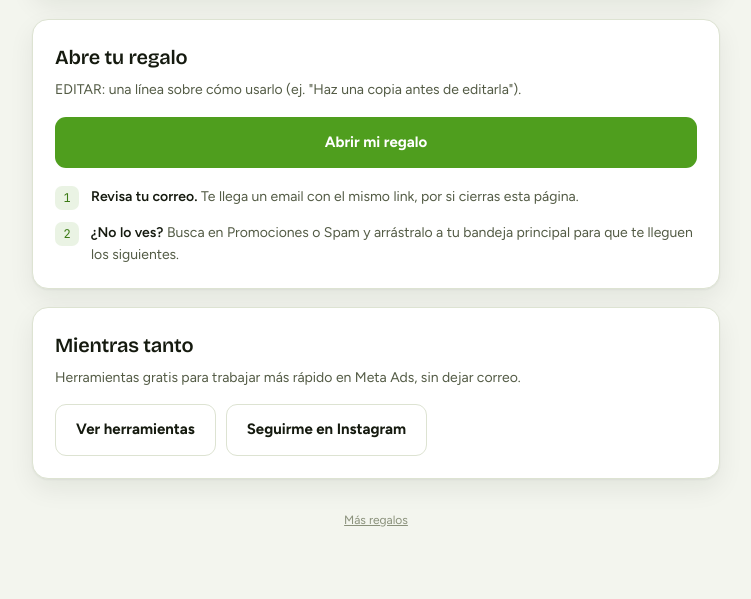
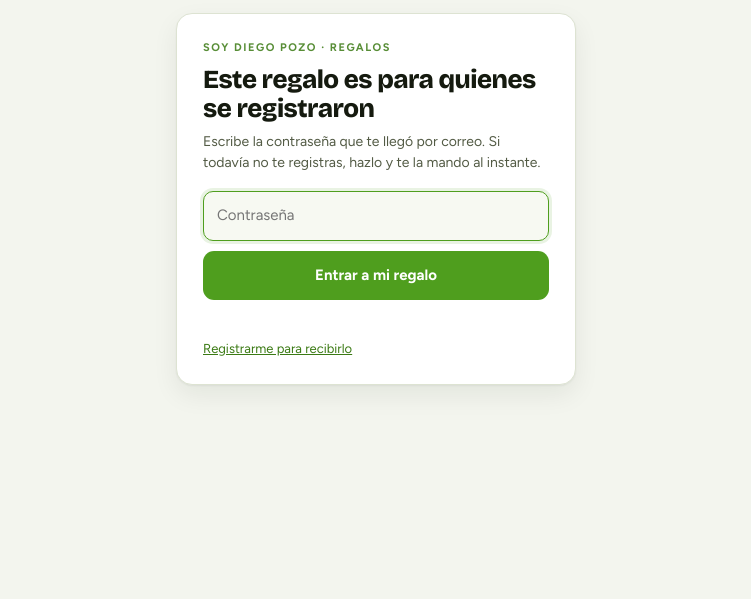
Before and after one commit to soydiegopozo/regalos, a plain HTML site: page _plantilla/gracias/index.html in a window 1280 px wide. Shown: the part 201-800 px from the top of the page, without its empty margins (264-1015 px from the left). Drawn offline with nearby package versions, Linux system fonts and the light colour scheme.

Commit message:
Protege con contraseña la plantilla de acceso

```diff
--- a/_plantilla/gracias/index.html
+++ b/_plantilla/gracias/index.html
@@ -7,6 +7,10 @@
 <title>Tu regalo está listo · Soy Diego Pozo</title>
 <!-- La página de acceso nunca debe aparecer en Google -->
 <meta name="robots" content="noindex, nofollow">
+<!-- CONTRASEÑA: pon aquí el hash de la contraseña del regalo (sácalo en /_plantilla/generar-clave/).
+     Este ejemplo corresponde a la contraseña "regalo2026". -->
+<meta name="clave" content="5aa54c3a0e38f141f9ad6c87cc83c9b52b7e9b8ee86d08796b90f5379615a0aa">
+<script src="/acceso.js"></script>
 <link rel="preconnect" href="https://fonts.googleapis.com">
 <link rel="preconnect" href="https://fonts.gstatic.com" crossorigin>
 <link rel="stylesheet" href="https://fonts.googleapis.com/css2?family=Bricolage+Grotesque:opsz,wght@12..96,600;12..96,800&family=Figtree:wght@400;500;600;700&family=JetBrains+Mono:wght@400;500&display=swap">
@@ -27,7 +31,7 @@
     <p class="sub">EDITAR: una línea sobre cómo usarlo (ej. "Haz una copia antes de editarla").</p>
 
     <!-- EDITAR: link al regalo y texto del botón según el tipo:
-         PDF        → href="regalo.pdf" download          "Descargar la guía"
+         PDF        → link de Drive (no lo subas al repo)  "Descargar la guía"
          Plantilla  → link de Canva / Google Sheets        "Hacer mi copia de la plantilla"
          Video      → link de YouTube no listado / Loom     "Ver la clase"
          Herramienta→ link a la herramienta                 "Abrir la herramienta"
```
